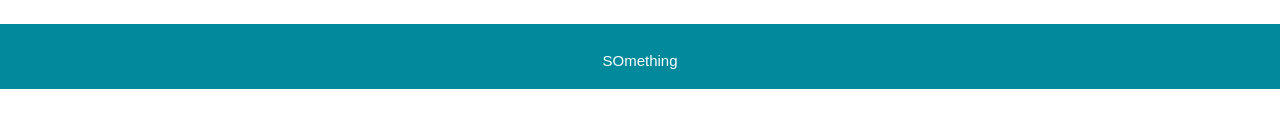
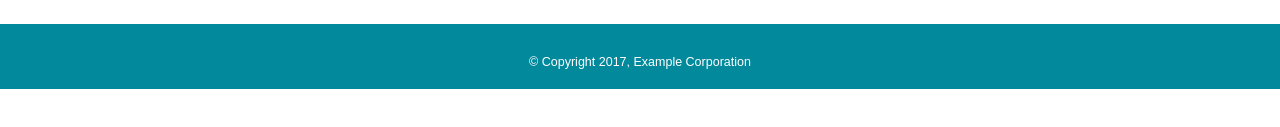
Before and after one commit to DecafManiac/jquery-portfolio-gallery, a plain HTML site: page index.html in a window 1280 px wide. Shown: the part 601-728 px from the top of the page. Drawn offline with nearby package versions, Linux system fonts and the light colour scheme.

Commit message:
add copyright footer

```diff
--- a/index.html
+++ b/index.html
@@ -48,7 +48,7 @@
             </div>
         </section>
         <footer>
-            <p>SOmething</p>
+            <p><small>&copy; Copyright 2017, Example Corporation</small></p>
         </footer>
     </body>
 </html>
```
